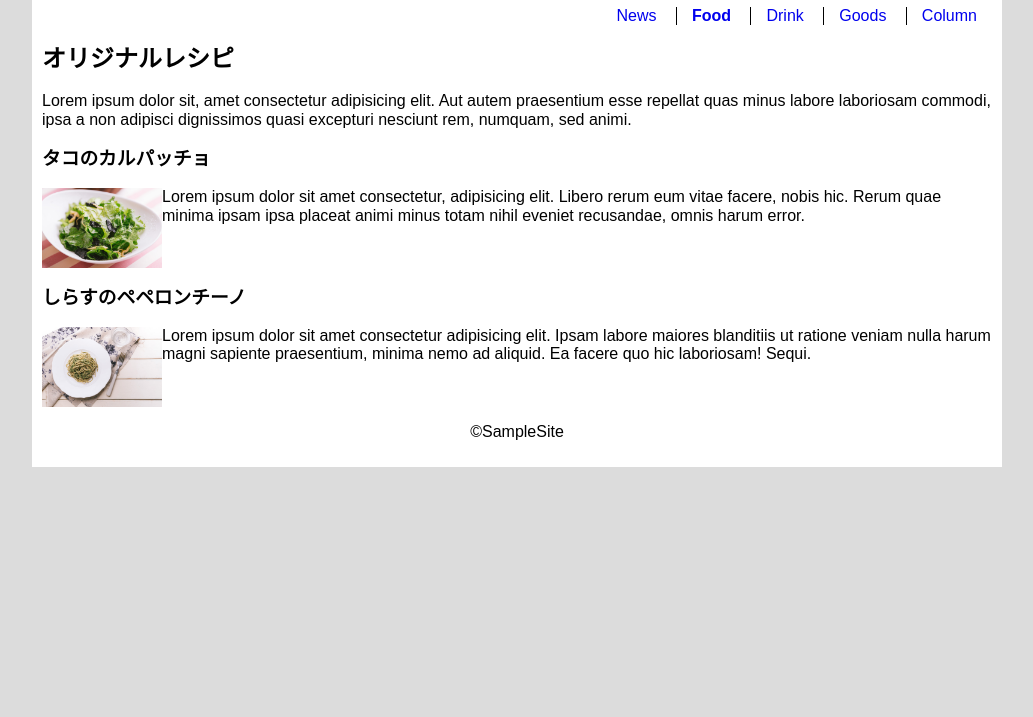
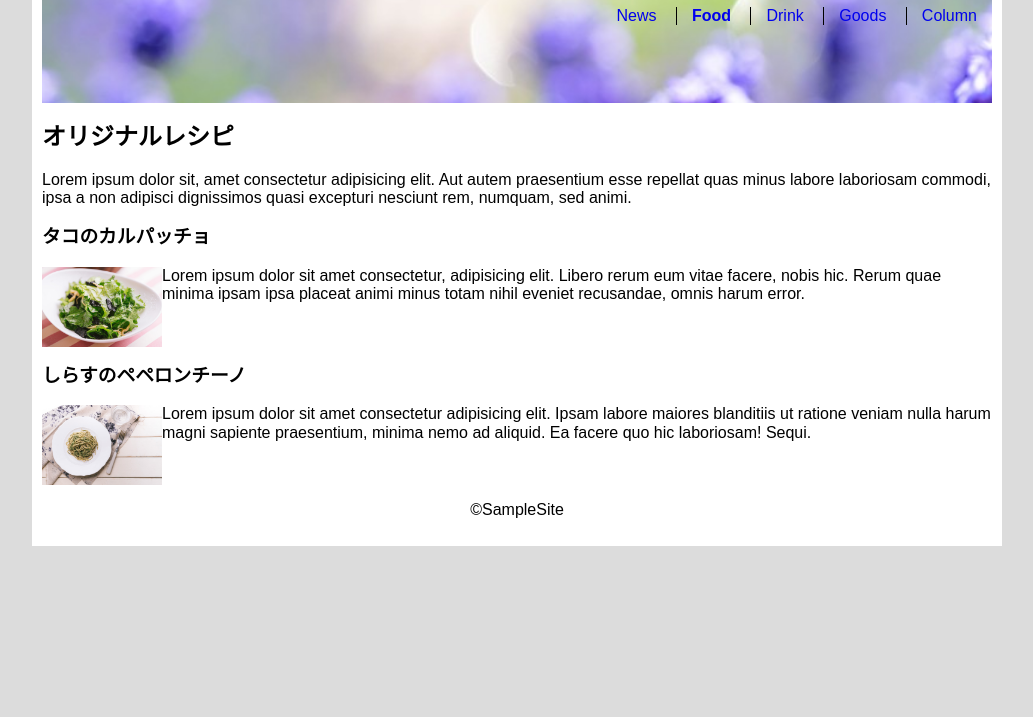
Before and after one commit to gitbike/HTML-Fixed-width-layout-with-header-image, a plain HTML site: page index.html in a window 1280 px wide. Shown: the part 83-800 px from the top of the page, without its empty margins (123-1156 px from the left). Drawn offline with Linux system fonts and the light colour scheme.

Commit message:
ヘッダーの画像を幅いっぱいになるように指定

```diff
--- a/css/fixed-width-layout.css
+++ b/css/fixed-width-layout.css
@@ -6,3 +6,9 @@
   padding: 10px;
   background-color: white;
 }
+
+.header {
+  height: 155px;
+  background-image: url(../images/header.jpg);
+  background-size: cover;
+}
```
Also changed, not shown: images/header.jpg (added).
